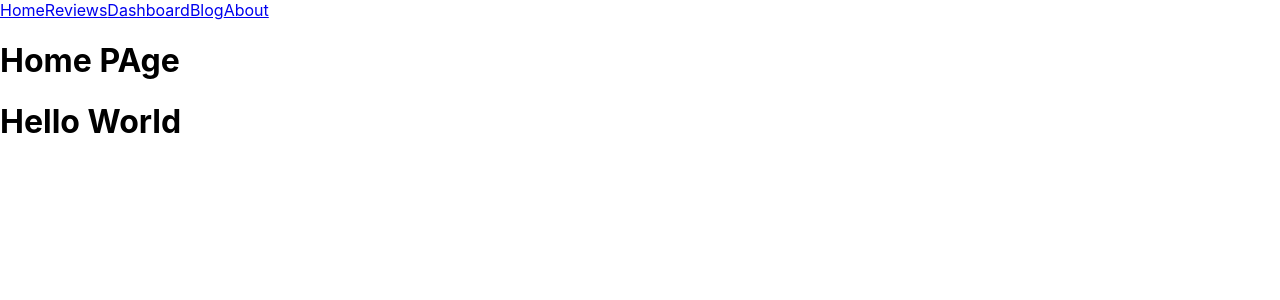
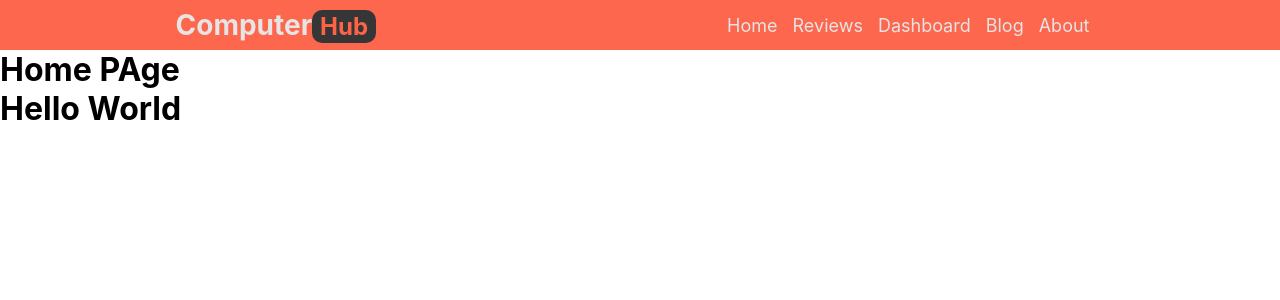
Before and after one commit to AhshanHabib26/computer_hub_in_react, a React (Create React App) app: page / in a window 1280 px wide. Shown: the top 300 px of the page. Built offline with nearby package versions, Linux system fonts and the light colour scheme.

Commit message:
Header Componnet Updated

```diff
--- a/src/App.css
+++ b/src/App.css
@@ -1,38 +1,5 @@
-.App {
-  text-align: center;
+*{
+  box-sizing: border-box;
+  margin: 0;
+  padding: 0;
 }
-
-.App-logo {
-  height: 40vmin;
-  pointer-events: none;
-}
-
-@media (prefers-reduced-motion: no-preference) {
-  .App-logo {
-    animation: App-logo-spin infinite 20s linear;
-  }
-}
-
-.App-header {
-  background-color: #282c34;
-  min-height: 100vh;
-  display: flex;
-  flex-direction: column;
-  align-items: center;
-  justify-content: center;
-  font-size: calc(10px + 2vmin);
-  color: white;
-}
-
-.App-link {
-  color: #61dafb;
-}
-
-@keyframes App-logo-spin {
-  from {
-    transform: rotate(0deg);
-  }
-  to {
-    transform: rotate(360deg);
-  }
-}
--- a/src/Components/Header/Header.css
+++ b/src/Components/Header/Header.css
@@ -0,0 +1,29 @@
+.header_Container{
+    display: flex;
+    align-items: center;
+    justify-items: center;
+    justify-content: space-around;
+    background-color: #fc674d;
+    padding: 8px 0;
+}
+.logo_Container h1{
+    font-size: 28px;
+    color: #e6e4e4;
+    margin: 0;
+}
+.logo_Container span{
+    background-color: #363636;
+    color: tomato;
+    padding: 2px 8px;
+    border-radius: 10px;
+    font-size: 24px;
+}
+.nav_Container a{
+    margin-right: 15px;
+    text-decoration: none;
+    color: #e6e4e4;
+    font-size: 18px;
+}
+.active_color{
+    color: #0cf0f8;
+}
--- a/src/Components/Header/Header.js
+++ b/src/Components/Header/Header.js
@@ -1,14 +1,22 @@
 import React from "react";
-import { Link } from "react-router-dom";
+import { NavLink } from "react-router-dom";
+import './Header.css'
 
 const Header = () => {
   return (
-    <div>
-      <Link to="/">Home</Link>
-      <Link to="/reviews">Reviews</Link>
-      <Link to="/dashboard">Dashboard</Link>
-      <Link to="/blog">Blog</Link>
-      <Link to='/about'>About</Link>
+    <div className="header_Container">
+      <div className="logo_Container">
+        <h1>
+          Computer<span>Hub</span>{" "}
+        </h1>
+      </div>
+      <div className="nav_Container">
+        <NavLink to="/">Home</NavLink>
+        <NavLink to="/reviews">Reviews</NavLink>
+        <NavLink to="/dashboard">Dashboard</NavLink>
+        <NavLink to="/blog">Blog</NavLink>
+        <NavLink to="/about">About</NavLink>
+      </div>
     </div>
   );
 };
```
